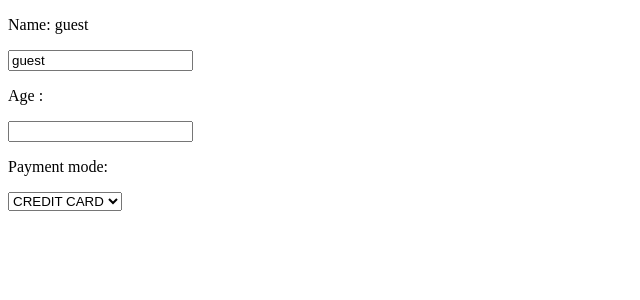
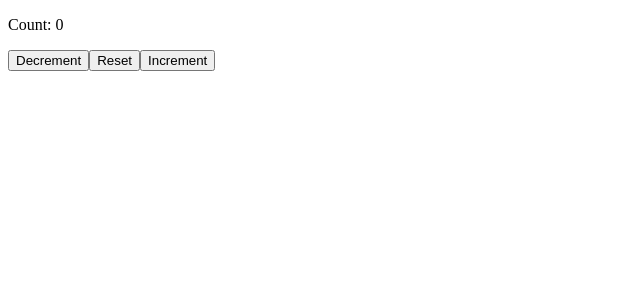
Before and after one commit to MOHIT29-dev/Brocode-react, a React (Vite) app in the folder brocode/: page / in a window 1280 px wide. Shown: the top 300 px of the page, without its empty margins (0-640 px from the left). Built offline with nearby package versions, Linux system fonts and the light colour scheme.

Commit message:
updated code for updater function

```diff
--- a/brocode/src/Temp.jsx
+++ b/brocode/src/Temp.jsx
@@ -1,42 +1,32 @@
-import React, {useState} from 'react';
+import React, { useState } from 'react';
 
+function MyComponent() {
 
-function MyComponent(){
-    const [name, setName] = useState("guest");
-    const [age,setAge] = useState("");
-    const [payment, setPayment] = useState("");
+    const [count, setCount] = useState(0);
 
+    function increment(){
+        setCount(c => c + 1);
+        setCount(c => c + 1);
+        setCount(c => c + 1);
+    };
 
-    function handleNameChange(event){
-        setName(event.target.value);
+    function decrement(){
+        setCount(c => c - 1);
+        setCount(c => c - 1);
+        setCount(c => c - 1);
+    };
 
+    function reset(){
+        setCount(0);
     }
 
-    function handleChangeAge(event){
-        setAge(event.target.value);
-
-    }
-
-    function handleChangePayment(event){
-        setPayment(event.target.value);
-    }
-
-    return( <div>
-                <p>Name: {name}</p>
-                <input type="text" value={name} onChange={handleNameChange}/>
-
-
-                <p>Age : {age}</p>
-                <input type="number" value={age} onChange={handleChangeAge}/>
-
-
-                <p>Payment mode:{payment}</p>
-                <select value={payment} onChange= {handleChangePayment}>
-                    <option value="Credit Card">CREDIT CARD</option>
-                    <option value="Debit Card">DEBIT CARD</option>
-                    <option value="PayPal">PAYPAL</option>
-                </select>
-
-            </div>);
+    return (
+        <div>
+            <p>Count: {count}</p>
+            <button onClick={decrement}>Decrement</button>
+            <button onClick={reset}>Reset</button>
+            <button onClick={increment}>Increment</button>
+        </div>
+      );
 }
 export default MyComponent
```
